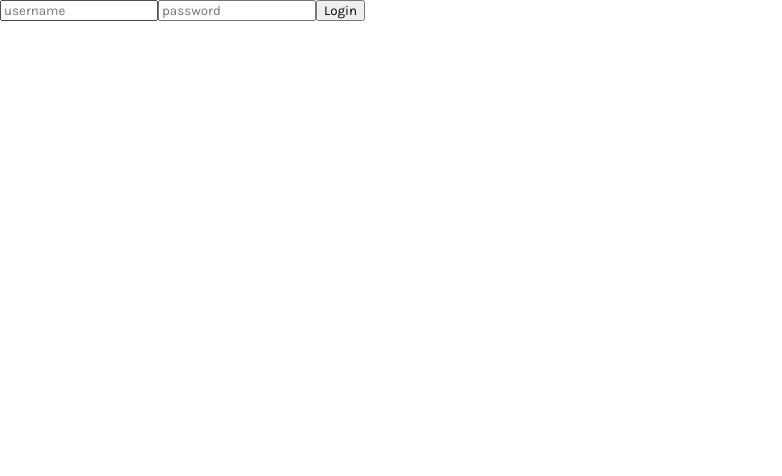
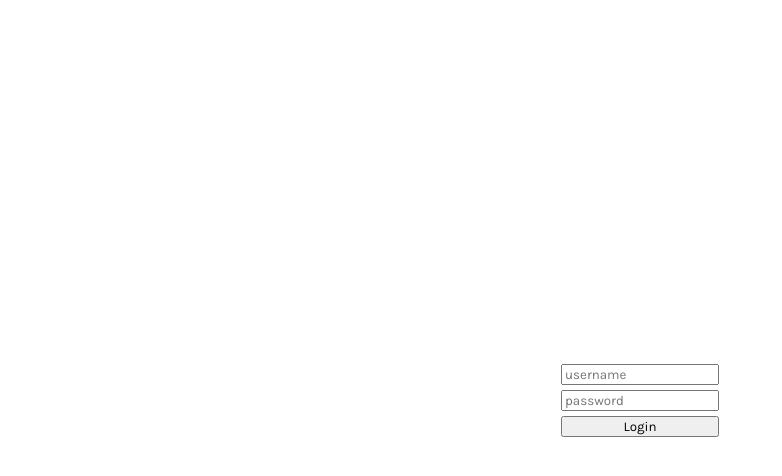
Before and after one commit to 2mnguyen1/HotelBookingApp, a React (Create React App) app in the folder client/: page /login in a window 1280 px wide. Shown: the top 476 px of the page, without its empty margins (0-782 px from the left). Built offline with nearby package versions, Linux system fonts and the light colour scheme.

Commit message:
adding style to login page

```diff
--- a/client/src/pages/login/login.css
+++ b/client/src/pages/login/login.css
@@ -0,0 +1,15 @@
+.login {
+    width: 100vw;
+    height: 100vh;
+    display: flex;
+    justify-content: center;
+    align-items: center;
+}
+.login-container {
+    display: flex;
+    flex-direction: column;
+    gap: 5px;
+}
+.login-input{
+
+}
```
